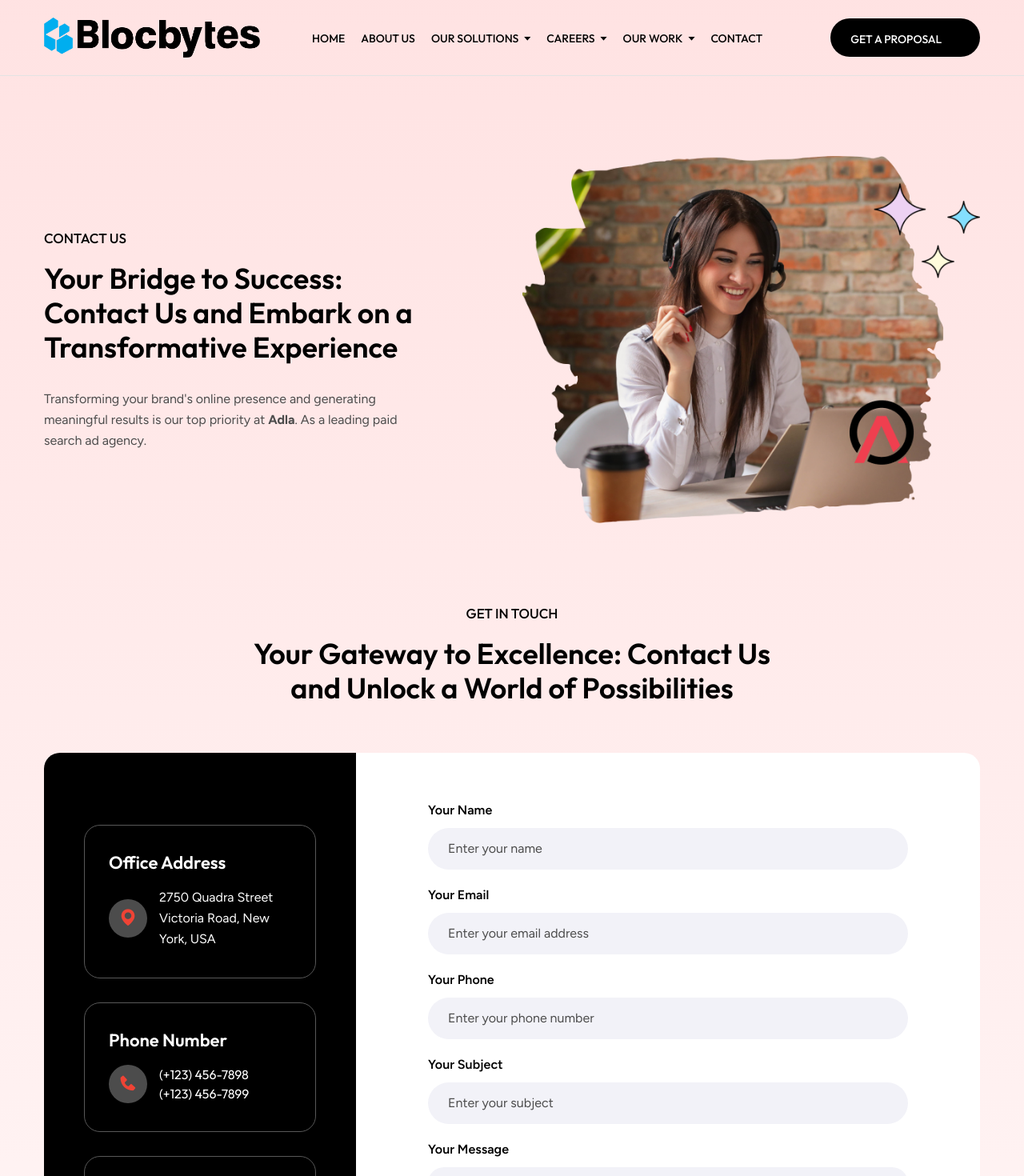
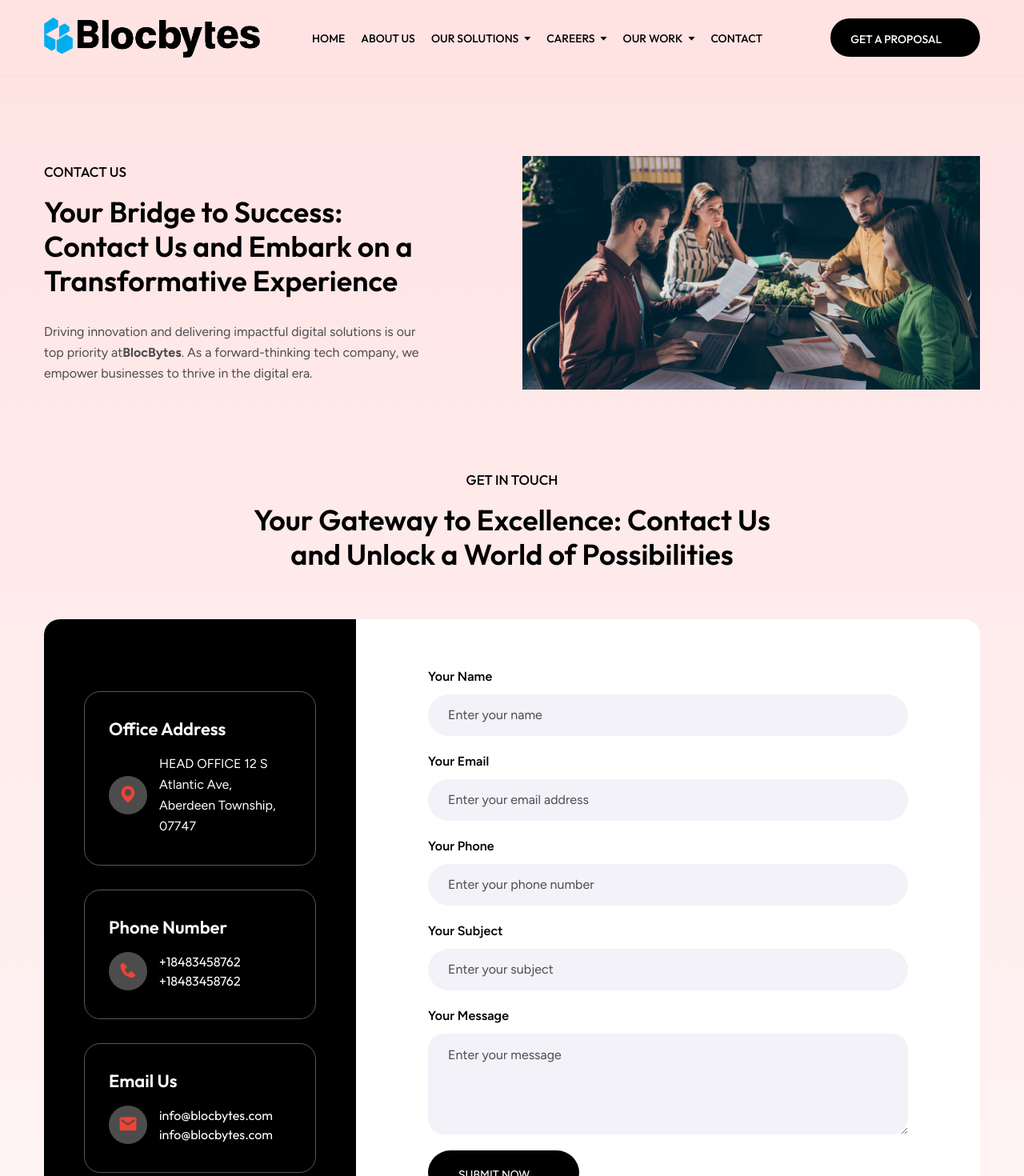
Before and after one commit to arslan7676/blockbytes, a Next.js app: page /contact-us in a window 1280 px wide. Shown: the top 1470 px of the page at 80% size. Built offline with nearby package versions, Linux system fonts and the light colour scheme; some icons are missing.

Commit message:
updated code

```diff
--- a/src/components/ContactUs/ContactInfo.tsx
+++ b/src/components/ContactUs/ContactInfo.tsx
@@ -12,7 +12,9 @@ const ContactInfo = () => {
             <div className="shrink-0 bg-[#4C4C4C] text-[#EF4335] w-[48px] h-[48px] leading-[50px] text-[25px] inline-block text-center rounded-full">
               <i className="bx bxs-map"></i>
             </div>
-            <p>2750 Quadra Street Victoria Road, New York, USA</p>
+            <p>HEAD OFFICE
+
+              12 S Atlantic Ave, Aberdeen Township, 07747</p>
           </div>
         </div>
 
@@ -25,11 +27,11 @@ const ContactInfo = () => {
               <i className="bx bxs-phone"></i>
             </div>
             <div>
-              <a href="tel:1234567898" className="block hover:text-[#EF4335]">
-                (+123) 456-7898
+              <a href="+18483458762" className="block hover:text-[#EF4335]">
+              +18483458762
               </a>
-              <a href="tel:1234567899" className="block hover:text-[#EF4335]">
-                (+123) 456-7899
+              <a href="+18483458762" className="block hover:text-[#EF4335]">
+              +18483458762
               </a>
             </div>
           </div>
@@ -48,13 +50,13 @@ const ContactInfo = () => {
                 href="mailto:support@adla.com"
                 className="block hover:text-[#EF4335]"
               >
-                support@adla.com
+                info@blocbytes.com
               </a>
               <a
                 href="mailto:info@adla.com"
                 className="block hover:text-[#EF4335]"
               >
-                info@adla.com
+              info@blocbytes.com
               </a>
             </div>
           </div>
--- a/src/components/ContactUs/ContactUsHeader.tsx
+++ b/src/components/ContactUs/ContactUsHeader.tsx
@@ -2,7 +2,7 @@
 
 import Image from "next/image";
 
-import pageBanner4 from "/public/images/page-banner4.png";
+import pageBanner4 from "/public/images/fun-facts.jpg";
 
 const ContactUsHeader = () => {
   return (
@@ -21,10 +21,10 @@ const ContactUsHeader = () => {
               </h2>
 
               <p>
-                Transforming your brand's online presence and generating
-                meaningful results is our top priority at{" "}
-                <strong>Adla</strong>. As a leading paid search ad agency.
+                Driving innovation and delivering impactful digital solutions is our top priority at
+                <strong>BlocBytes</strong>. As a forward-thinking tech company, we empower businesses to thrive in the digital era.
               </p>
+
             </div>
 
             <div>
```
